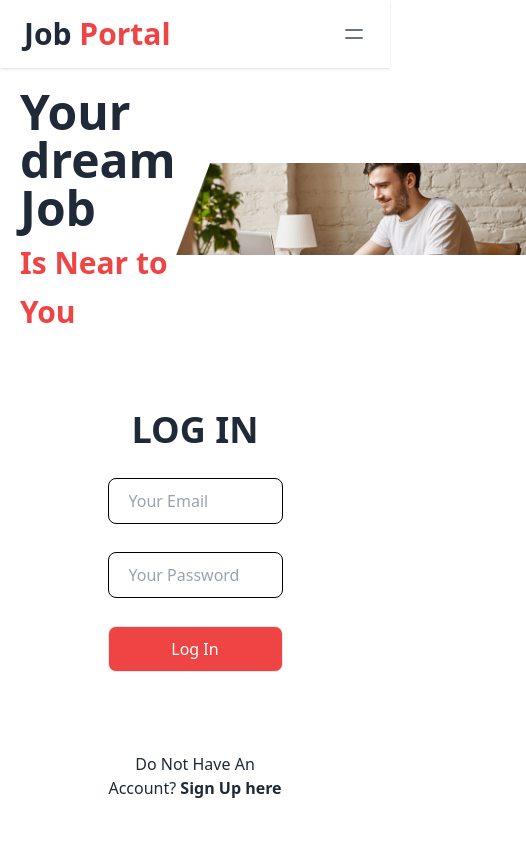
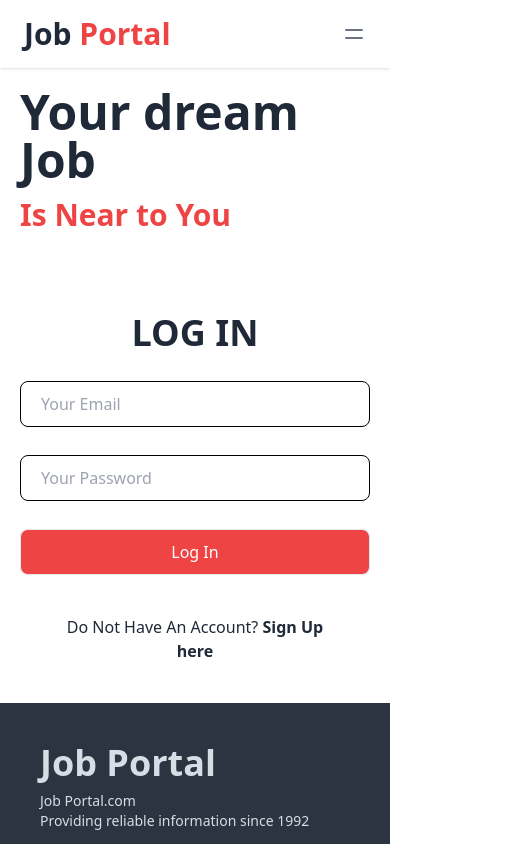
Before and after one commit to ayathree/kudosware-client, a React (Vite) app: page /login in a window 390 px wide. Shown: the top 844 px of the page, 526 px wide, since content can reach past the window. Built offline with nearby package versions, Linux system fonts and the light colour scheme.

Commit message:
make login page  responsive

```diff
--- a/src/components/LogIn.jsx
+++ b/src/components/LogIn.jsx
@@ -10,7 +10,7 @@ const LogIn = () => {
             <h1 className="text-5xl font-bold">Your dream Job
                 <br />
                  <span className="text-3xl text-red-500" >Is Near to You</span></h1>
-            <img src={banner} alt="" />
+            <img className="hidden lg:block" src={banner} alt="" />
             </div>
 {/* form */}
             <div className='mt-20 mb-5 text-center text-4xl font-bold'>
@@ -18,25 +18,25 @@ const LogIn = () => {
             </div>
             <div className='flex justify-center items-center mb-5'>
 
-    <input type="email" placeholder='Your Email' className="mt-2 rounded-lg border w-1/2 border-black bg-white px-5 py-2.5  focus:border-blue-400 focus:outline-none focus:ring focus:ring-blue-300 focus:ring-opacity-40" />
+    <input type="email" placeholder='Your Email' className="mt-2 rounded-lg border md:w-1/2 w-full border-black bg-white px-5 py-2.5  focus:border-blue-400 focus:outline-none focus:ring focus:ring-blue-300 focus:ring-opacity-40" />
 
 </div>
 
 <div className='flex justify-center items-center mb-5'>
 
-    <input type="password" placeholder='Your Password' className="mt-2 rounded-lg border w-1/2 border-black bg-white px-5 py-2.5  focus:border-blue-400 focus:outline-none focus:ring focus:ring-blue-300 focus:ring-opacity-40" />
+    <input type="password" placeholder='Your Password' className="mt-2 rounded-lg border md:w-1/2 w-full border-black bg-white px-5 py-2.5  focus:border-blue-400 focus:outline-none focus:ring focus:ring-blue-300 focus:ring-opacity-40" />
 
 </div>
 
 
 <div className='flex justify-center items-center mb-5'>
 
-    <button  className="mt-2 rounded-lg border w-1/2  bg-red-500 text-white px-5 py-2.5 hover:bg-black">Log In</button>
+    <button  className="mt-2 rounded-lg border md:w-1/2 w-full  bg-red-500 text-white px-5 py-2.5 hover:bg-black">Log In</button>
 
 </div>
 
 {/* login */}
-<div className='m-20 text-center'>
+<div className='md:m-20 m-10 text-center'>
   <h1>Do Not Have An Account? <Link to={'/signUp'}><span className='font-bold'>Sign Up here</span></Link></h1>
 
 </div>
```
